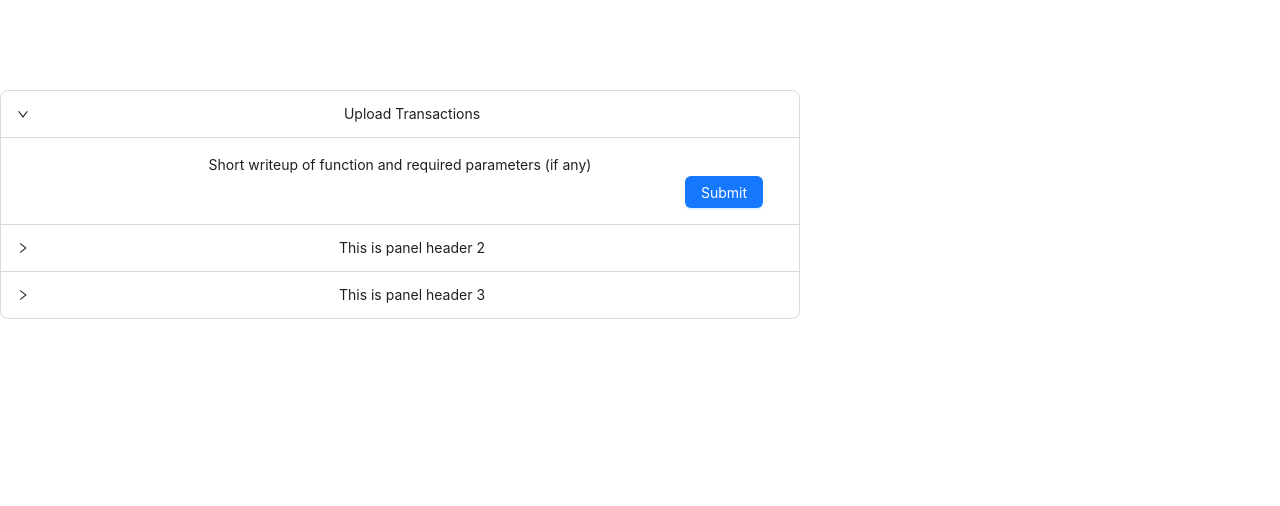
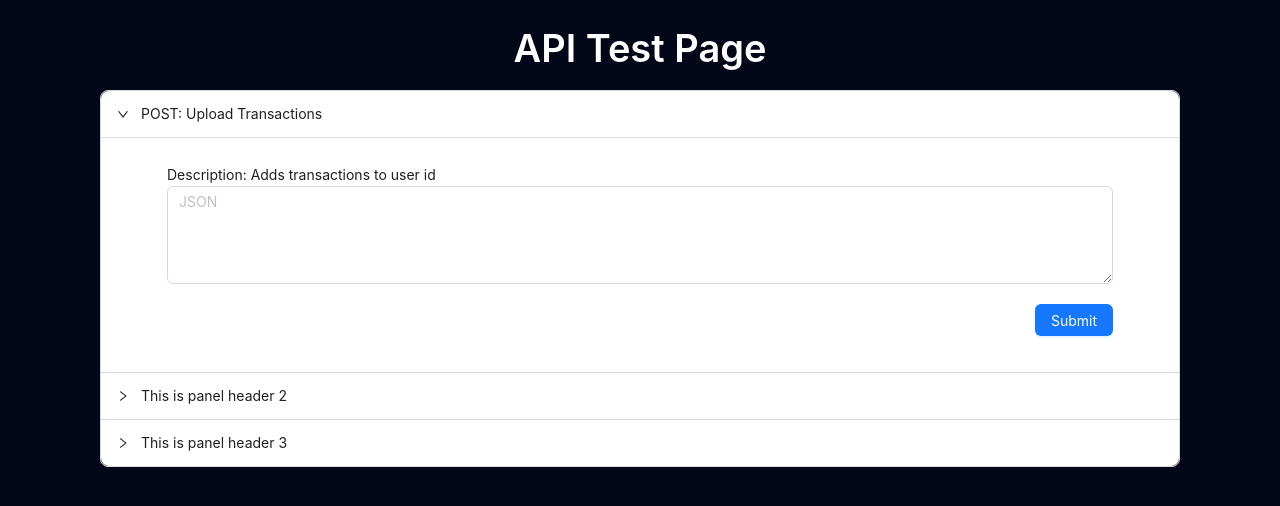
Before and after one commit to nichtg/Moniwise, a React (Vite) app: page /api in a window 1280 px wide. Shown: the top 506 px of the page. Built offline with nearby package versions, Linux system fonts and the light colour scheme.

Commit message:
updated api page and endpoints, moved ccs to inline and added in uuid

```diff
--- a/package.json
+++ b/package.json
@@ -21,6 +21,7 @@
     "react": "^18.2.0",
     "react-dom": "^18.2.0",
     "react-router-dom": "^6.18.0",
+    "uuid": "^9.0.1",
     "vite-express": "^0.9.2"
   },
   "devDependencies": {
--- a/src/App.css
+++ b/src/App.css
@@ -8,17 +8,3 @@ body {
   min-height: 100%;
   overflow: hidden;
 }
-
-.apiDiv {
-  display: auto;
-  height: 100vh;
-  width: 100vh;
-  text-align: center;
-}
-
-.collapseDiv {
-  display: flex;
-  padding-right: 20px;
-  justify-content: end;
-  vertical-align: middle;
-}
--- a/src/assets/Api_ItemConfig.jsx
+++ b/src/assets/Api_ItemConfig.jsx
@@ -1,17 +1,35 @@
 import { Button, Col, Collapse, Row, Typography, theme } from "antd";
 import "./../App.css";
+import TextArea from "antd/es/input/TextArea";
 
 export const getItems = (panelStyle, createTransaction) => [
   {
     key: "uploadTransactions",
-    label: "Upload Transactions",
+    label: "POST: Upload Transactions",
     children: (
-      <Row>
-        <Col span={24}>
-          <Typography.Text>Short writeup of function and required parameters (if any)</Typography.Text>
-        </Col>
-        <Col span={24}>
-          <div className="collapseDiv">
+      <div
+        style={{
+          padding: "10px 50px 20px 50px",
+        }}>
+        <Row>
+          <Col span={24}>
+            <Typography.Text>
+              Description: Adds transactions to user id
+            </Typography.Text>
+          </Col>
+          <TextArea
+            id="createTransactionTextArea"
+            rows={4}
+            placeholder="JSON"
+          />
+          <Col
+            span={24}
+            style={{
+              display: "flex",
+              justifyContent: "end",
+              verticalAlign: "middle",
+              padding: "20px 0px 0px 0px",
+            }}>
             <Button
               className="submitApiButton"
               id="createTransactionButton"
@@ -19,9 +37,9 @@ export const getItems = (panelStyle, createTransaction) => [
               onClick={createTransaction}>
               Submit
             </Button>
-          </div>
-        </Col>
-      </Row>
+          </Col>
+        </Row>
+      </div>
     ),
     style: panelStyle,
   },
--- a/src/pages/ApiTestPage.jsx
+++ b/src/pages/ApiTestPage.jsx
@@ -26,7 +26,16 @@ const ApiTestPage = () => {
   }
 
   return (
-    <div id="apiDiv" className="apiDiv">
+    <div
+      id="apiDiv"
+      style={{
+        display: "auto",
+        margin: "auto",
+        width: "100%",
+        height: "100vh",
+        textAlign: "center",
+        background: "#040717",
+      }}>
       <Row>
         <Col span={24}>
           <Typography.Title
@@ -34,20 +43,26 @@ const ApiTestPage = () => {
             id="apiPageTitle"
             style={{
               color: "#ffffff",
-            }}
-          >
+            }}>
             API Test Page
           </Typography.Title>
         </Col>
+        <div //this is the div that holds the collapsible menu
+          style={{
+            width: "100%",
+            padding: "0px 100px 50px 100px",
+          }}>
           <Col span={24} align="middle">
-          <Collapse
+            <Collapse style={{
+              textAlign: "left",
+            }}
               //items are stored in a... json? i think? in Api_ItemConfig.jsx
-            //been a hot minute since i've touched this
               //ideally it should expand based on url params
               items={getItems(panelStyle, createTransaction)}
               defaultActiveKey={selectedIndex}
             />
           </Col>
+        </div>
       </Row>
     </div>
   );
```
Also changed, not shown: api/routes.js (+18 -14 lines), 1 other file (tests, documents, lock files or other folders). Lines whose indentation alone changed are shown as unchanged.
